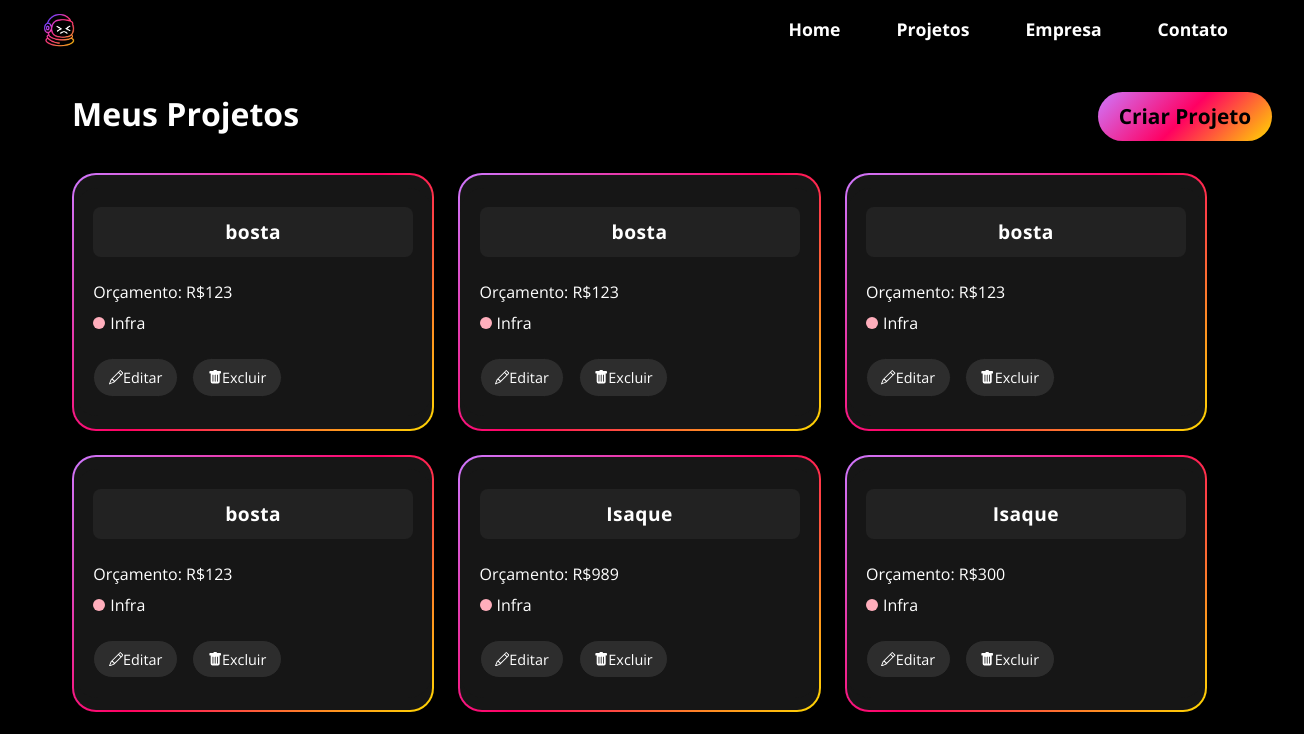
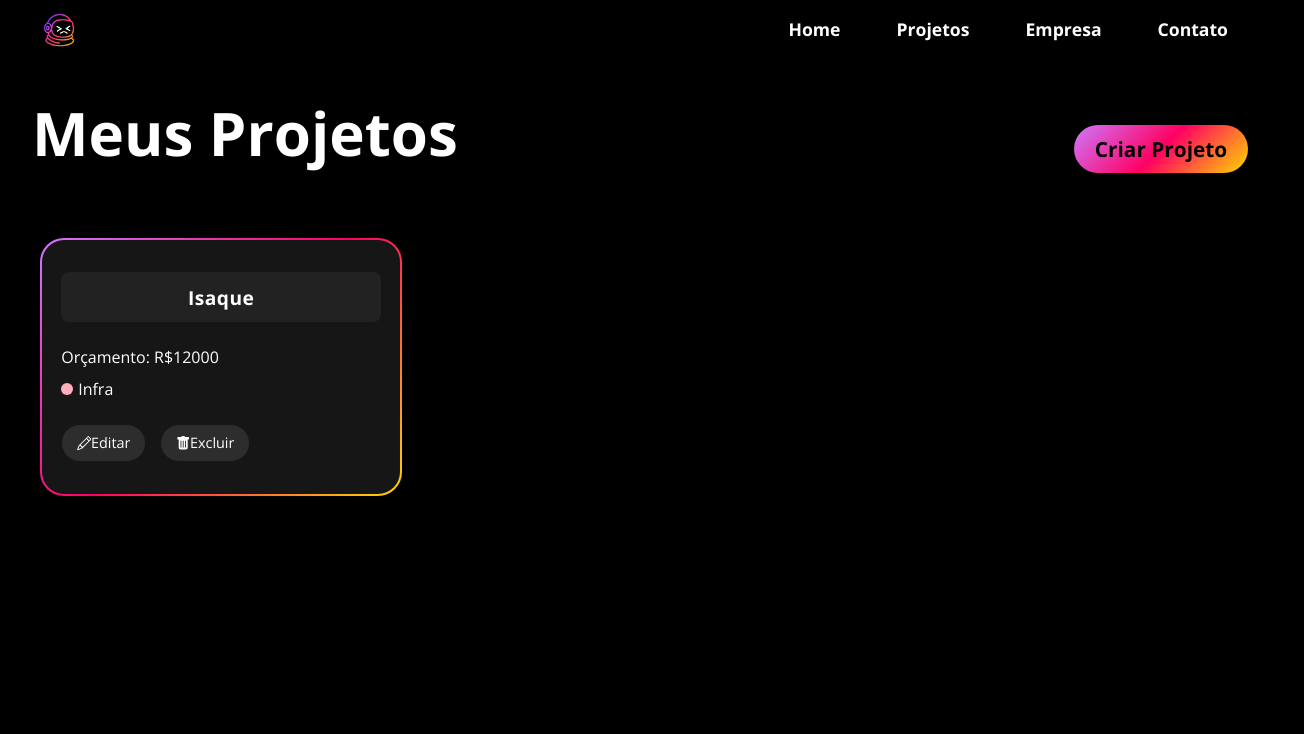
Before and after one commit to DevIsaque/Banklyzer, a React (Create React App) app in the folder projeto-curso/: page /projects in a window 1280 px wide. Shown: the top 734 px of the page, 1304 px wide, since content can reach past the window. Built offline with nearby package versions, Linux system fonts and the light colour scheme; data requests are answered from the project's data file.

Commit message:
feat: adicionando um componente de loader, e criando a função para remover os projetos

```diff
--- a/projeto-curso/db.json
+++ b/projeto-curso/db.json
@@ -1,62 +1,7 @@
 {
   "projects": [
     {
-      "id": "6bed",
-      "name": "bosta",
-      "budget": "123",
-      "category": {
-        "id": "1",
-        "name": "Infra"
-      },
-      "cost": 0,
-      "services": []
-    },
-    {
-      "id": "6a66",
-      "name": "bosta",
-      "budget": "123",
-      "category": {
-        "id": "1",
-        "name": "Infra"
-      },
-      "cost": 0,
-      "services": []
-    },
-    {
-      "id": "d527",
-      "name": "bosta",
-      "budget": "123",
-      "category": {
-        "id": "1",
-        "name": "Infra"
-      },
-      "cost": 0,
-      "services": []
-    },
-    {
-      "id": "74f4",
-      "name": "bosta",
-      "budget": "123",
-      "category": {
-        "id": "1",
-        "name": "Infra"
-      },
-      "cost": 0,
-      "services": []
-    },
-    {
       "id": "4e23",
-      "cost": 0,
-      "services": []
-    },
-    {
-      "id": "0bd7",
-      "name": "Isaque",
-      "budget": "989",
-      "category": {
-        "id": "1",
-        "name": "Infra"
-      },
       "cost": 0,
       "services": []
     },
@@ -81,17 +26,6 @@
     },
     {
       "id": "0f67",
-      "cost": 0,
-      "services": []
-    },
-    {
-      "id": "2ffc",
-      "name": "Isaque",
-      "budget": "300",
-      "category": {
-        "id": "1",
-        "name": "Infra"
-      },
       "cost": 0,
       "services": []
     },
@@ -201,29 +135,7 @@
       "services": []
     },
     {
-      "id": "677e",
-      "name": "Isaque",
-      "budget": "4555",
-      "category": {
-        "id": "1",
-        "name": "Infra"
-      },
-      "cost": 0,
-      "services": []
-    },
-    {
       "id": "76c6",
-      "cost": 0,
-      "services": []
-    },
-    {
-      "id": "46a5",
-      "name": "merda",
-      "budget": "1231231",
-      "category": {
-        "id": "1",
-        "name": "Infra"
-      },
       "cost": 0,
       "services": []
     },
@@ -238,45 +150,12 @@
       "services": []
     },
     {
-      "id": "e4b9",
-      "name": "Isaque",
-      "budget": "23132",
-      "category": {
-        "id": "2",
-        "name": "Desenvolvimento"
-      },
-      "cost": 0,
-      "services": []
-    },
-    {
       "id": "2559",
       "cost": 0,
       "services": []
     },
     {
       "id": "c97a",
-      "cost": 0,
-      "services": []
-    },
-    {
-      "id": "371a",
-      "category": {
-        "id": "4",
-        "name": "Planejamento"
-      },
-      "name": "Isaque",
-      "budget": "2500",
-      "cost": 0,
-      "services": []
-    },
-    {
-      "id": "ff10",
-      "category": {
-        "id": "1",
-        "name": "Infra"
-      },
-      "budget": "1231341",
-      "name": "Isaque",
       "cost": 0,
       "services": []
     },
@@ -336,17 +215,6 @@
       "services": []
     },
     {
-      "id": "7120",
-      "name": "Isaque",
-      "budget": "1412",
-      "category": {
-        "id": "1",
-        "name": "Infra"
-      },
-      "cost": 0,
-      "services": []
-    },
-    {
       "id": "2d4b",
       "cost": 0,
       "services": []
@@ -380,6 +248,142 @@
       "id": "5b9c",
       "cost": 0,
       "services": []
+    },
+    {
+      "id": "c37c",
+      "cost": 0,
+      "services": []
+    },
+    {
+      "id": "77f3",
+      "cost": 0,
+      "services": []
+    },
+    {
+      "id": "ecbe",
+      "cost": 0,
+      "services": []
+    },
+    {
+      "id": "855d",
+      "cost": 0,
+      "services": []
+    },
+    {
+      "id": "8e85",
+      "cost": 0,
+      "services": []
+    },
+    {
+      "id": "77f1",
+      "cost": 0,
+      "services": []
+    },
+    {
+      "id": "02a3",
+      "cost": 0,
+      "services": []
+    },
+    {
+      "id": "a90f",
+      "cost": 0,
+      "services": []
+    },
+    {
+      "id": "d353",
+      "name": "Isaque",
+      "budget": "12000",
+      "category": {
+        "id": "1",
+        "name": "Infra"
+      },
+      "cost": 0,
+      "services": []
+    },
+    {
+      "id": "ad9e",
+      "cost": 0,
+      "services": []
+    },
+    {
+      "id": "af16",
+      "cost": 0,
+      "services": []
+    },
+    {
+      "id": "7d8a",
+      "cost": 0,
+      "services": []
+    },
+    {
+      "id": "8318",
+      "cost": 0,
+      "services": []
+    },
+    {
+      "id": "926b",
+      "cost": 0,
+      "services": []
+    },
+    {
+      "id": "d2b3",
+      "cost": 0,
+      "services": []
+    },
+    {
+      "id": "2576",
+      "cost": 0,
+      "services": []
+    },
+    {
+      "id": "bf35",
+      "cost": 0,
+      "services": []
+    },
+    {
+      "id": "cf3e",
+      "cost": 0,
+      "services": []
+    },
+    {
+      "id": "c961",
+      "cost": 0,
+      "services": []
+    },
+    {
+      "id": "614e",
+      "cost": 0,
+      "services": []
+    },
+    {
+      "id": "8631",
+      "cost": 0,
+      "services": []
+    },
+    {
+      "id": "2285",
+      "cost": 0,
+      "services": []
+    },
+    {
+      "id": "e2ba",
+      "cost": 0,
+      "services": []
+    },
+    {
+      "id": "bf73",
+      "cost": 0,
+      "services": []
+    },
+    {
+      "id": "b5c7",
+      "cost": 0,
+      "services": []
+    },
+    {
+      "id": "de57",
+      "cost": 0,
+      "services": []
     }
   ],
   "categories": [
--- a/projeto-curso/src/App.js
+++ b/projeto-curso/src/App.js
@@ -13,9 +13,8 @@ import Projects from './components/projects/Projects';
 
 function App() {
   return (
-    <div className="App">
+    <div className="app-wrapper">
       <Navbar />
-      <Container>
       <div className="app-content">
         <Routes>
           <Route path="/" element={<Home />} />
@@ -25,7 +24,6 @@ function App() {
           <Route path="/newproject" element={<NewProject />} />
         </Routes>
       </div>
-      </Container>
       <Footer />
     </div>
   );
--- a/projeto-curso/src/components/layout/Container.module.css
+++ b/projeto-curso/src/components/layout/Container.module.css
@@ -4,7 +4,7 @@
     justify-content: flex-start;
     margin: 0 auto;
     flex-wrap: wrap;
-    min-height: 100vh;
+
     flex-direction: row;
     gap: 1.5rem;
 }
--- /dev/null
+++ b/projeto-curso/src/components/layout/Loading.js
@@ -0,0 +1,12 @@
+import styles from './Loading.module.css';
+import loading from '../../img/loading.svg'
+
+function Loading (){
+    return(
+        <div className={styles.loader_container}>
+            <img src ={loading} alt="loading" className={styles.loader} />
+        </div>
+    )
+}
+
+export default Loading;
--- /dev/null
+++ b/projeto-curso/src/components/layout/Loading.module.css
@@ -0,0 +1,14 @@
+.loader_container{
+    width: 100%;
+    height: 100%;
+    display: flex;
+    justify-content: center;
+    align-items: center;
+}
+
+.loader{
+    width: 50px;
+    display: flex;
+    justify-content: center;
+    align-items: center;
+}
--- a/projeto-curso/src/components/layout/Message.module.css
+++ b/projeto-curso/src/components/layout/Message.module.css
@@ -6,10 +6,11 @@
     text-align: center;
     margin-bottom: 2em;
     border-radius: 30px;
+
 }
 
 .sucess{
-    width: 20%;
+    width: auto;
     background: linear-gradient(135deg, #ce79ff, #ff0062, #ffd900);
     -webkit-background-clip: text;
     background-clip: text;
@@ -17,12 +18,14 @@
     padding: 1em;
     text-align: center;
     font-weight: bold;
+    display: inline-block;
 }
 
 .error{
-    width: 20%;
+    width: auto;
     color: #f87171;
     background-color: #1f2937;
     border-color: #374151;
     text-align: center;
+    display: inline-block;
 }
--- a/projeto-curso/src/components/projects/ProjectCard.js
+++ b/projeto-curso/src/components/projects/ProjectCard.js
@@ -3,6 +3,11 @@ import {BsPencil, BsFillTrashFill} from 'react-icons/bs';
 import {Link} from 'react-router-dom';
 
 function ProjectCard({id, name, budget, category, handleRemove}){
+    const remove = (e) => {
+        e.preventDefault(); // Prevent default form submission behavior //
+        handleRemove(id); // Call the handleRemove function with the project ID //
+    }
+
     return(
         <div className={styles.cardGradient}>
           <div className={styles.projectCard}>
@@ -15,7 +20,7 @@ function ProjectCard({id, name, budget, category, handleRemove}){
                 <Link to="/">
                     <BsPencil/> Editar
                 </Link>
-                <button>
+                <button onClick={remove}>
                     <BsFillTrashFill/> Excluir
                 </button>
             </div>
--- a/projeto-curso/src/components/projects/Projects.js
+++ b/projeto-curso/src/components/projects/Projects.js
@@ -5,11 +5,14 @@ import styles from './Projects.module.css';
 import Container from '../layout/Container';
 import LinkButton from '../layout/LinkButton';
 import ProjectCard from './ProjectCard';
+import Loading from '../layout/Loading';
 import { useState, useEffect } from 'react';
 
 function Projects() {
 
   const[projects, setProjects] = useState([])
+  const[removeLoading, setRemoveLoading] = useState(false)
+  const [projectMessage, setProjectMessage] = useState('')
 
   const location = useLocation();
   let message = ''
@@ -19,27 +22,48 @@ function Projects() {
   }
 
   useEffect(() => {
-    fetch('http://localhost:5000/projects', {
+    setTimeout(() => {
+      fetch('http://localhost:5000/projects', {
       method: 'GET',
       headers: {
         'Content-Type' : 'application/json'
       }
-    }).then(resp => resp.json())
+    }).then(resp => resp.json()) // transforma a resposta em json //
     .then(data => {
       console.log(data)
       setProjects(data)
+      setRemoveLoading(true)  // quando a requisição for concluída, remove o carregamento //
     })
     .catch(err => console.log(err))
+    }, 300
+    )
   }, [])
+
+  function removeProject(id){
+    fetch(`http://localhost:5000/projects/${id}`, { // deleta o projeto pelo id //
+      method: 'DELETE', // deleta o projeto
+      headers: {
+        'Content-Type' : 'application/json'
+      },
+    }).then(resp => resp.json()) // transforma a resposta em json //
+    .then(() => {
+      setProjects(projects.filter((project) => project.id !== id)) // remove o projeto da lista //
+      setProjectMessage('Projeto removido com sucesso!')
+    })
+    .catch(err => console.log(err)) // não precisa de resposta, apenas deleta o projeto //
+  }
 
   return (
     <div className={styles.project_container}>
-      <div className={styles.tittle_container}>
-        <h1>Meus Projetos</h1>
+      <div className={styles.tittle_row}>
+        <div className={styles.tittle_container}>
+          <h1>Meus Projetos</h1>
+          {message && <Message type="sucess" msg={message} className={styles.message} />}
+          {projectMessage && <Message type="sucess" msg={projectMessage} className={styles.message} />}
+        </div>
         <LinkButton to="/newproject" text="Criar Projeto" />
       </div>
-      {message && <Message type="sucess" msg={message}/>}
-      <Container customClass= "start">
+      <Container customClass="start minHeightContainer">
         {projects.length > 0 &&
           projects
             .filter(project => project.name && project.category)
@@ -50,10 +74,15 @@ function Projects() {
                 budget={project.budget}
                 category={project.category?.name || 'Sem categoria'}
                 key={project.id}
+                handleRemove={removeProject}
               />
             ))
         }
       </Container>
+      {!removeLoading && <Loading/>}
+      {removeLoading && projects.length === 0 && (
+        <p>Não há projetos cadastrados</p>
+      )}
     </div>
   );
 }
--- a/projeto-curso/src/components/projects/Projects.module.css
+++ b/projeto-curso/src/components/projects/Projects.module.css
@@ -2,12 +2,32 @@
     padding: 2em;
 }
 
-.tittle_container{
-    display: flex;
-    justify-content: space-between;
-    margin-bottom: 2em;
+.tittle_container {
+  display: flex;
+  flex-direction: column;
+  align-items: center;
+  justify-content: center;
+  margin-bottom: 2rem;
+  font-size: 30px;
+
 }
 
 .tittle_container h1{
     color: #ffffff;
 }
+
+.message {
+  text-align: center;
+  margin-top: 0.5rem;
+  white-space: nowrap;
+  display: inline-block;
+  max-width: 100%;
+  font-size: 1.1rem;
+}
+
+.tittle_row {
+  display: flex;
+  align-items: center;
+  justify-content: space-between;
+  margin-bottom: 2rem;
+}
```
Also changed, not shown: projeto-curso/src/img/loading.svg (added). Lines whose indentation alone changed are shown as unchanged.
